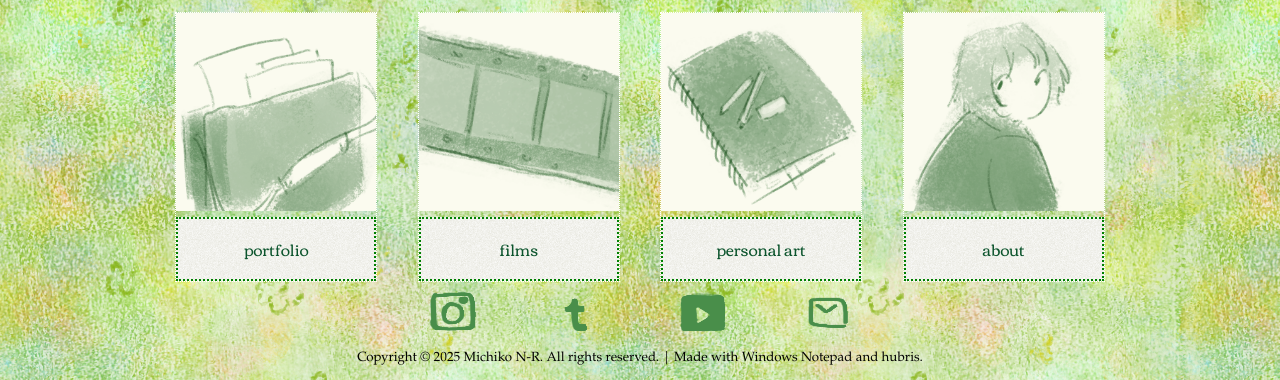
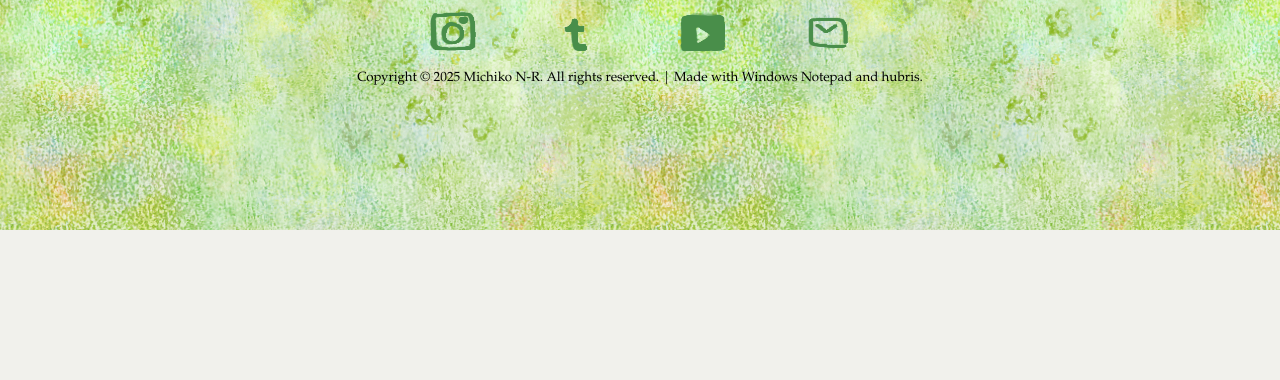
Before and after one commit to ghostlymallow/portfolio, a plain HTML site: page index.html in a window 1280 px wide. Shown: the part 570-950 px from the top of the page. After the commit the page ends 800 px from the top, so only its background shows below. Drawn offline with Linux system fonts and the light colour scheme; a web font is replaced by a local one.

Commit message:
Update index.html
changed "landingbox" display to "none"

```diff
--- a/index.html
+++ b/index.html
@@ -19,7 +19,7 @@
 
 <div style="height:10px;"></div>
 
-<div class="landingbox">
+<div class="landingbox" style="display:none;">
 	<a href="portfolio/index.html"><div class="galindex">
 		<img src="Images/nav_port.png">
 		<div class="desc">portfolio</div>
@@ -43,7 +43,7 @@
 
 </div>
 
-<div id="links">
+<div id="links" >
 
 	<a href="https://www.instagram.com/ghostly.mallow/" target="blank">
 		<img src="Images/icon_ig.png" style="width:50px" title="Instagram">
```
